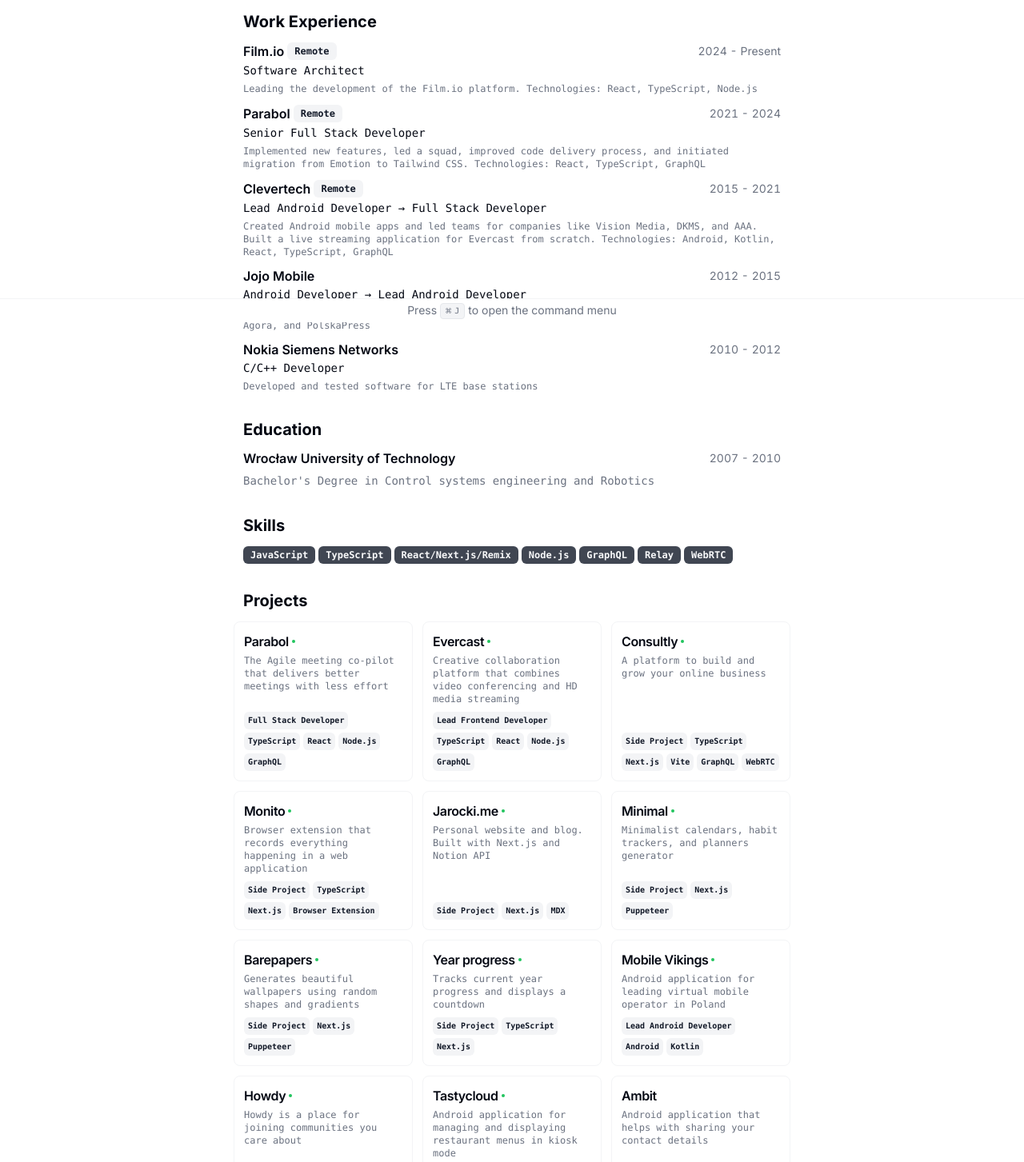
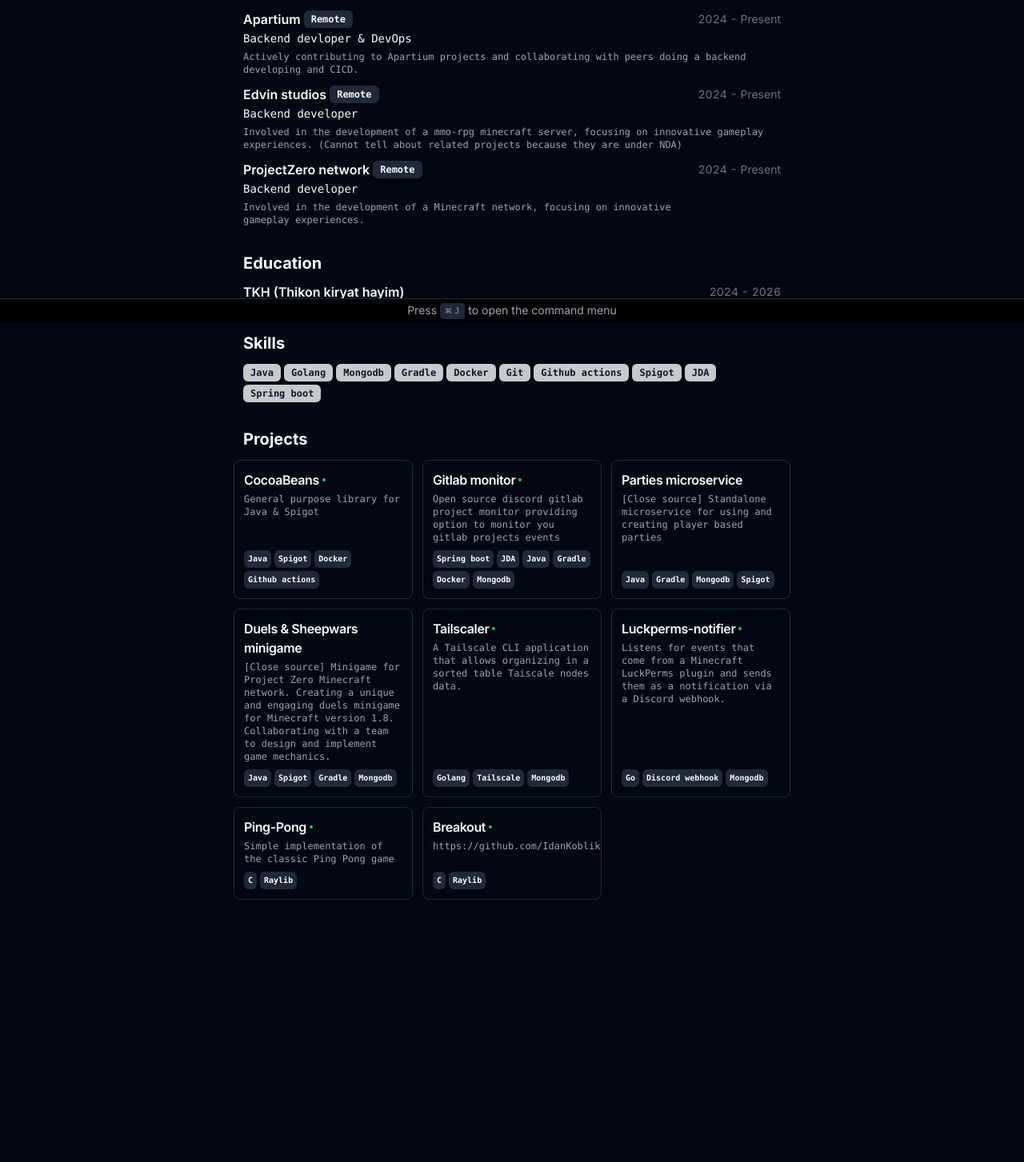
Before and after one commit to IdanKoblik/Portfolio, a Next.js app: page / in a window 1280 px wide. Shown: the part 397-1850 px from the top of the page at 80% size. After the commit the page ends 1586 px from the top, so only its background shows below. Built offline with nearby package versions, Linux system fonts and the light colour scheme.

Commit message:
Initial commit

```diff
--- a/src/app/globals.css
+++ b/src/app/globals.css
@@ -4,65 +4,26 @@
 
 @layer base {
   :root {
-    --background: 0 0% 100%;
-    --foreground: 224 71.4% 4.1%;
-
-    --card: 0 0% 100%;
-    --card-foreground: 224 71.4% 4.1%;
-
-    --popover: 0 0% 100%;
-    --popover-foreground: 224 71.4% 4.1%;
-
-    --primary: 220.9 39.3% 11%;
-    --primary-foreground: 210 20% 98%;
-
-    --secondary: 220 14.3% 95.9%;
-    --secondary-foreground: 220.9 39.3% 11%;
-
-    --muted: 220 14.3% 95.9%;
-    --muted-foreground: 220 8.9% 46.1%;
-
-    --accent: 220 14.3% 95.9%;
-    --accent-foreground: 220.9 39.3% 11%;
-
-    --destructive: 0 84.2% 60.2%;
-    --destructive-foreground: 210 20% 98%;
-
-    --border: 220 13% 91%;
-    --input: 220 13% 91%;
-    --ring: 224 71.4% 4.1%;
-
-    --radius: 0.5rem;
-  }
-
-  .dark {
     --background: 224 71.4% 4.1%;
     --foreground: 210 20% 98%;
-
     --card: 224 71.4% 4.1%;
     --card-foreground: 210 20% 98%;
-
     --popover: 224 71.4% 4.1%;
     --popover-foreground: 210 20% 98%;
-
     --primary: 210 20% 98%;
     --primary-foreground: 220.9 39.3% 11%;
-
     --secondary: 215 27.9% 16.9%;
     --secondary-foreground: 210 20% 98%;
-
     --muted: 215 27.9% 16.9%;
     --muted-foreground: 217.9 10.6% 64.9%;
-
     --accent: 215 27.9% 16.9%;
     --accent-foreground: 210 20% 98%;
-
     --destructive: 0 62.8% 30.6%;
     --destructive-foreground: 210 20% 98%;
-
     --border: 215 27.9% 16.9%;
     --input: 215 27.9% 16.9%;
     --ring: 216 12.2% 83.9%;
+    --radius: 0.5rem;
   }
 }
 
--- a/src/app/page.tsx
+++ b/src/app/page.tsx
@@ -17,7 +17,7 @@
 export default function Page() {
   return (
     <main className="container relative mx-auto scroll-my-12 overflow-auto p-4 print:p-12 md:p-16">
-      <section className="mx-auto w-full max-w-2xl space-y-8 bg-white print:space-y-4">
+      <section className="mx-auto w-full max-w-2xl space-y-8 bg-dark print:space-y-4">
         <div className="flex items-center justify-between">
           <div className="flex-1 space-y-1.5">
             <h1 className="text-2xl font-bold">{RESUME_DATA.name}</h1>
--- a/src/components/command-menu.tsx
+++ b/src/components/command-menu.tsx
@@ -35,7 +35,7 @@
 
   return (
     <>
-      <p className="fixed bottom-0 left-0 right-0 hidden border-t border-t-muted bg-white p-1 text-center text-sm text-muted-foreground print:hidden xl:block">
+      <p className="fixed bottom-0 left-0 right-0 hidden border-t border-t-muted bg-black p-1 text-center text-sm text-muted-foreground print:hidden xl:block">
         Press{" "}
         <kbd className="pointer-events-none inline-flex h-5 select-none items-center gap-1 rounded border bg-muted px-1.5 font-mono text-[10px] font-medium text-muted-foreground opacity-100">
           <span className="text-xs">⌘</span>J
--- a/src/data/resume-data.tsx
+++ b/src/data/resume-data.tsx
@@ -20,268 +20,186 @@
 import { GitHubIcon, LinkedInIcon, XIcon } from "@/components/icons";
 
 export const RESUME_DATA = {
-  name: "Bartosz Jarocki",
-  initials: "BJ",
-  location: "Wrocław, Poland, CET",
-  locationLink: "https://www.google.com/maps/place/Wrocław",
+  name: "Idan Koblik",
+  initials: "IK",
+  location: "Haifa, Israel",
   about:
-    "Detail-oriented Full Stack Engineer dedicated to building high-quality products.",
+    "Highschool backend developer.",
   summary:
-    "As a Full Stack Engineer, I specialize in taking products from concept to launch. I excel in leading teams and creating environments where individuals perform at their best. Currently, I work mostly with TypeScript, React, Node.js, and GraphQL. I have over 8 years of experience working remotely with companies worldwide.",
-  avatarUrl: "https://avatars.githubusercontent.com/u/1017620?v=4",
+    "Hey my name is Idan and I am a 16 years old enthusiastic high school student with a passion for Java backend development. Actively learning and using MongoDB and Spigot, I am dedicated to creating efficient and innovative solutions.",
+  avatarUrl: "https://avatars.githubusercontent.com/u/78589468?s=400&u=eb173d05f165c45d7db5991a0452c812a7d41ffe&v=4",
   personalWebsiteUrl: "https://jarocki.me",
   contact: {
-    email: "bartosz.jarocki@hey.com",
-    tel: "+48530213401",
+    email: "idankob@gmail.com",
     social: [
       {
         name: "GitHub",
-        url: "https://github.com/BartoszJarocki",
+        url: "https://github.com/IdanKoblik",
         icon: GitHubIcon,
       },
       {
         name: "LinkedIn",
-        url: "https://www.linkedin.com/in/bjarocki/",
+        url: "https://www.linkedin.com/in/idan-k/",
         icon: LinkedInIcon,
-      },
-      {
-        name: "X",
-        url: "https://x.com/BartoszJarocki",
-        icon: XIcon,
       },
     ],
   },
   education: [
     {
-      school: "Wrocław University of Technology",
-      degree: "Bachelor's Degree in Control systems engineering and Robotics",
-      start: "2007",
-      end: "2010",
+      school: "TKH (Thikon kiryat hayim)",
+      start: "2024",
+      end: "2026",
     },
   ],
   work: [
     {
-      company: "Film.io",
-      link: "https://film.io",
+      company: "Apartium",
+      link: "https://github.com/PoweredByApartium",
       badges: ["Remote"],
-      title: "Software Architect",
+      title: "Backend devloper & DevOps",
       logo: ConsultlyLogo,
       start: "2024",
       end: null,
       description:
-        "Leading the development of the Film.io platform. Technologies: React, TypeScript, Node.js",
+        "Actively contributing to Apartium projects and collaborating with peers doing a backend developing and CICD.",
     },
     {
-      company: "Parabol",
-      link: "https://parabol.co",
+      company: "Edvin studios",
+      link: "https://discord.gg/GHWj7G8p",
       badges: ["Remote"],
-      title: "Senior Full Stack Developer",
-      logo: ParabolLogo,
-      start: "2021",
-      end: "2024",
+      title: "Backend developer",
+      logo: ConsultlyLogo,
+      start: "2024",
+      end: null,
       description:
-        "Implemented new features, led a squad, improved code delivery process, and initiated migration from Emotion to Tailwind CSS. Technologies: React, TypeScript, GraphQL",
+        "Involved in the development of a mmo-rpg minecraft server, focusing on innovative gameplay experiences. (Cannot tell about related projects because they are under NDA)",
     },
     {
-      company: "Clevertech",
-      link: "https://clevertech.biz",
+      company: "ProjectZero network",
+      link: "https://discord.gg/ZmRsGf5M",
       badges: ["Remote"],
-      title: "Lead Android Developer → Full Stack Developer",
-      logo: ClevertechLogo,
-      start: "2015",
-      end: "2021",
+      title: "Backend developer",
+      logo: ConsultlyLogo,
+      start: "2024",
+      end: null,
       description:
-        "Created Android mobile apps and led teams for companies like Vision Media, DKMS, and AAA. Built a live streaming application for Evercast from scratch. Technologies: Android, Kotlin, React, TypeScript, GraphQL",
-    },
-    {
-      company: "Jojo Mobile",
-      link: "https://bsgroup.eu/",
-      badges: [],
-      title: "Android Developer → Lead Android Developer",
-      logo: JojoMobileLogo,
-      start: "2012",
-      end: "2015",
-      description:
-        "Led the Android team and developed apps for major Polish companies like LOT, Polskie Radio, Agora, and PolskaPress",
-    },
-    {
-      company: "Nokia Siemens Networks",
-      link: "https://www.nokia.com",
-      badges: [],
-      title: "C/C++ Developer",
-      logo: NSNLogo,
-      start: "2010",
-      end: "2012",
-      description: "Developed and tested software for LTE base stations",
+        "Involved in the development of a Minecraft network, focusing on innovative gameplay experiences.",
     },
   ],
   skills: [
-    "JavaScript",
-    "TypeScript",
-    "React/Next.js/Remix",
-    "Node.js",
-    "GraphQL",
-    "Relay",
-    "WebRTC",
+    "Java",
+    "Golang",
+    "Mongodb",
+    "Gradle",
+    "Docker",
+    "Git",
+    "Github actions",
+    "Spigot",
+    "JDA",
+    "Spring boot",
   ],
   projects: [
     {
-      title: "Parabol",
+      title: "CocoaBeans",
       techStack: [
-        "Full Stack Developer",
-        "TypeScript",
-        "React",
-        "Node.js",
-        "GraphQL",
+        "Java",
+        "Spigot",
+        "Docker",
+        "Github actions",
       ],
       description:
-        "The Agile meeting co-pilot that delivers better meetings with less effort",
+        "General purpose library for Java & Spigot ",
+      logo: EvercastLogo,
+      link: {
+        label: "github.com",
+        href: "https://github.com/PoweredByApartium/cocoa-beans",
+      },
+    },
+    {
+      title: "Gitlab monitor",
+      techStack: [
+        "Spring boot",
+        "JDA",
+        "Java",
+        "Gradle",
+        "Docker",
+        "Mongodb"
+      ],
+      description:
+        "Open source discord gitlab project monitor providing option to monitor you gitlab projects events",
       logo: ParabolLogo,
       link: {
         label: "github.com",
-        href: "https://parabol.co/",
+        href: "https://github.com/IdanKoblik/Gitlab-monitor",
       },
     },
     {
-      title: "Evercast",
+      title: "Parties microservice",
       techStack: [
-        "Lead Frontend Developer",
-        "TypeScript",
-        "React",
-        "Node.js",
-        "GraphQL",
+        "Java",
+        "Gradle",
+        "Mongodb",
+        "Spigot"
       ],
-      description:
-        "Creative collaboration platform that combines video conferencing and HD media streaming",
-      logo: EvercastLogo,
+      description: "[Close source] Standalone microservice for using and creating player based parties",
+      logo: ConsultlyLogo,
       link: {
-        label: "evercast.us",
-        href: "https://www.evercast.us/",
+        label: "Apartium",
+        href: "",
       },
     },
     {
-      title: "Consultly",
-      techStack: [
-        "Side Project",
-        "TypeScript",
-        "Next.js",
-        "Vite",
-        "GraphQL",
-        "WebRTC",
-      ],
-      description: "A platform to build and grow your online business",
-      logo: ConsultlyLogo,
+      title: "Duels & Sheepwars minigame",
+      techStack: ["Java", "Spigot", "Gradle", "Mongodb"],
+      description:
+        "[Close source] Minigame for Project Zero Minecraft network. Creating a unique and engaging duels minigame for Minecraft version 1.8. Collaborating with a team to design and implement game mechanics.",
+      logo: MonitoLogo,
       link: {
-        label: "consultly.com",
-        href: "https://consultly.com/",
+        label: "ProjectZero network",
+        href: "",
       },
     },
     {
-      title: "Monito",
-      techStack: ["Side Project", "TypeScript", "Next.js", "Browser Extension"],
+      title: "Tailscaler",
+      techStack: ["Golang", "Tailscale", "Mongodb"],
       description:
-        "Browser extension that records everything happening in a web application",
-      logo: MonitoLogo,
+        "A Tailscale CLI application that allows organizing in a sorted table Taiscale nodes data.",
+      logo: Minimal,
       link: {
-        label: "monito.dev",
-        href: "https://monito.dev/",
+        label: "github.com",
+        href: "https://github.com/IdanKoblik/Tailscaler",
       },
     },
     {
-      title: "Jarocki.me",
-      techStack: ["Side Project", "Next.js", "MDX"],
+      title: "Luckperms-notifier",
+      techStack: ["Go", "Discord webhook", "Mongodb"],
       description:
-        "Personal website and blog. Built with Next.js and Notion API",
-      logo: JarockiMeLogo,
+        "Listens for events that come from a Minecraft LuckPerms plugin and sends them as a notification via a Discord webhook.",
+      logo: BarepapersLogo,
       link: {
         label: "github.com",
-        href: "https://jarocki.me/",
+        href: "https://github.com/IdanKoblik/Luckperms-notifier",
       },
     },
     {
-      title: "Minimal",
-      techStack: ["Side Project", "Next.js", "Puppeteer"],
-      description:
-        "Minimalist calendars, habit trackers, and planners generator",
-      logo: Minimal,
+      title: "Ping-Pong",
+      techStack: ["C", "Raylib"],
+      description: "Simple implementation of the classic Ping Pong game",
+      logo: YearProgressLogo,
       link: {
-        label: "useminimal.com",
-        href: "https://useminimal.com/",
+        label: "github.com",
+        href: "https://github.com/IdanKoblik/ping-pong",
       },
     },
     {
-      title: "Barepapers",
-      techStack: ["Side Project", "Next.js", "Puppeteer"],
-      description:
-        "Generates beautiful wallpapers using random shapes and gradients",
-      logo: BarepapersLogo,
-      link: {
-        label: "barepapers.com",
-        href: "https://barepapers.com/",
-      },
-    },
-    {
-      title: "Year progress",
-      techStack: ["Side Project", "TypeScript", "Next.js"],
-      description: "Tracks current year progress and displays a countdown",
-      logo: YearProgressLogo,
-      link: {
-        label: "getyearprogress.com",
-        href: "https://getyearprogress.com/",
-      },
-    },
-    {
-      title: "Mobile Vikings",
-      techStack: ["Lead Android Developer", "Android", "Kotlin"],
-      description:
-        "Android application for leading virtual mobile operator in Poland",
-      logo: MobileVikingsLogo,
-      link: {
-        label: "mobilevikings.pl",
-        href: "https://mobilevikings.pl/",
-      },
-    },
-    {
-      title: "Howdy",
-      techStack: ["Lead Android Developer", "Android", "Kotlin"],
-      description: "Howdy is a place for joining communities you care about",
+      title: "Breakout",
+      techStack: ["C", "Raylib"],
+      description: "https://github.com/IdanKoblik/breakout",
       logo: Howdy,
       link: {
-        label: "play.google.com",
-        href: "https://howdy.co/",
+        label: "github.com",
+        href: "https://github.com/IdanKoblik/breakout",
       },
-    },
-    {
-      title: "Tastycloud",
-      techStack: ["Lead Android Developer", "Android", "Kotlin"],
-      description:
-        "Android application for managing and displaying restaurant menus in kiosk mode",
-      logo: TastyCloudLogo,
-      link: {
-        label: "tastycloud.fr",
-        href: "https://www.tastycloud.fr/",
-      },
-    },
-    {
-      title: "Ambit",
-      techStack: ["Lead Android Developer", "Android", "Kotlin"],
-      description:
-        "Android application that helps with sharing your contact details",
-      logo: AmbitLogo,
-    },
-    {
-      title: "Bim",
-      techStack: ["Lead Android Developer", "Android", "Kotlin"],
-      description:
-        "Android application that helps with booking a table in a restaurants",
-      logo: BimLogo,
-    },
-    {
-      title: "Canal Digital GO",
-      techStack: ["Lead Android Developer", "Android", "Kotlin"],
-      description:
-        "Video streaming mobile application for Canal Digital subscribers",
-      logo: CDGOLogo,
     },
   ],
 } as const;
```
